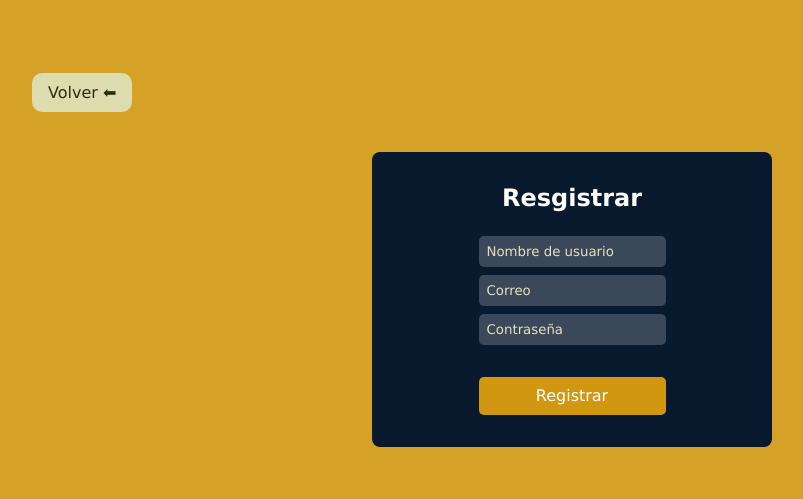
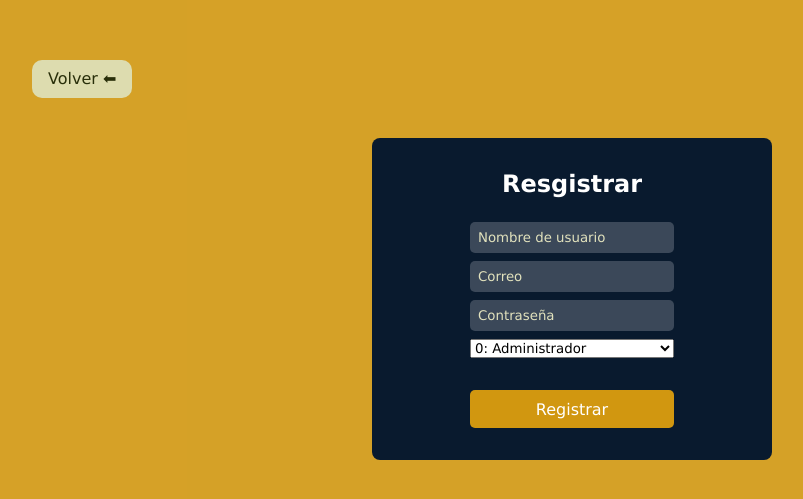
Before and after one commit to slqpez/front-pet-care, a React (Vite) app: page /register in a window 1280 px wide. Shown: the part 135-634 px from the top of the page, without its empty margins (68-871 px from the left). Built offline with nearby package versions, Linux system fonts and the light colour scheme.

Commit message:
Rols and diferentes views for its

```diff
--- a/src/App.jsx
+++ b/src/App.jsx
@@ -8,6 +8,7 @@ import AuthContext from "./context/AuthContext";
 import Register from "./pages/Register/Register";
 import Pets from "./pages/Pets/CreatePet";
 import NewClient from "./pages/NewClient/NewClient";
+import HomeUser from "./pages/HomeUser/HomeUser";
 
 function App() {
   const [user, setUser] = useState({});
@@ -15,8 +16,9 @@ function App() {
 
   useEffect(() => {
     user ? setLogged(true) : setLogged(false);
+
   }, []);
-
+console.log(user)
   return (
     <UserContext.Provider value={{ user, setUser }}>
       <AuthContext.Provider value={{ logged, setLogged }}>
--- a/src/pages/Home.jsx
+++ b/src/pages/Home.jsx
@@ -4,11 +4,11 @@ import AuthContext from "../context/AuthContext";
 import { useHistory, Link } from "react-router-dom";
 import { getUser, getUsers } from "../services/users";
 import "./home.css";
-
+import HomeUser from "./HomeUser/HomeUser";
 
 function Home() {
   const { user, setUser } = useContext(UserContext);
-  const [users, setUsers] = useState([])
+  const [users, setUsers] = useState([]);
   const { setLogged } = useContext(AuthContext);
   let history = useHistory();
 
@@ -28,11 +28,8 @@ function Home() {
 
   useEffect(() => {
     const token = localStorage.getItem("a_t");
-    getUsers(token)
-    .then((users) => setUsers(users))
-  },[])
-
-  console.log(user);
+    getUsers(token).then((users) => setUsers(users));
+  }, []);
 
   const handleLogOut = () => {
     localStorage.removeItem("a_t");
@@ -62,25 +59,27 @@ function Home() {
         <aside>
           <nav className="navbar-aside">
             <div>
+              {user.role === 0 ? (
+                <>
                   <Link to="/" className="item-aside">
                     Administrar empleados 💾
                   </Link>
                   <Link to="/register" className="item-aside">
                     Crear nuevo empleado ➕
                   </Link>
-              <Link to="/createPet" className="item-aside">
-                Crear nueva mascota ➕
-              </Link>
+                </>
+              ) : (
                 <Link to="/newClient" className="item-aside">
                   Crear nuevo Cliente ➕
                 </Link>
+              )}
             </div>
-            <Link to="/register" className="item-aside">
+            <Link to="/" className="item-aside">
               Mi perfil 👤
             </Link>
           </nav>
         </aside>
-
+        {user.role === 0 ? (
           <main className="dashboard">
             <div>
               <table>
@@ -94,8 +93,8 @@ function Home() {
                   </tr>
                 </thead>
                 <tbody>
-                {users.map(user=>{
-                  return(
+                  {users.map((user) => {
+                    return (
                       <tr key={user._id}>
                         <th scope="row">{user._id}</th>
                         <td>{user.username}</td>
@@ -106,13 +105,15 @@ function Home() {
                           <button data-id={user._id}>Y</button>
                         </td>
                       </tr>
-                  )
+                    );
                   })}
-
                 </tbody>
               </table>
             </div>
           </main>
+        ) : (
+          <HomeUser />
+        )}
       </section>
 
       {/*  <Link to="/register" className="btn-create">
--- /dev/null
+++ b/src/pages/HomeUser/HomeUser.jsx
@@ -0,0 +1,11 @@
+import React from 'react'
+
+function HomeUser() {
+  return (
+    <div>
+      Este es el home de un profesor de guardería
+    </div>
+  )
+}
+
+export default HomeUser
--- a/src/pages/Register/Register.jsx
+++ b/src/pages/Register/Register.jsx
@@ -2,6 +2,7 @@ import React, { useState } from "react";
 import { Link } from "react-router-dom";
 import Message from "../../components/utils/Message";
 import Spinner from "../../components/utils/Spinner/Spinner";
+import { registerUser } from "../../services/users";
 import "./register.css";
 
 function Register() {
@@ -9,6 +10,7 @@ function Register() {
     username: "",
     password: "",
     email: "",
+    role:0
   });
   const [message, setMessage] = useState({
     show: false,
@@ -17,22 +19,21 @@ function Register() {
   });
   const [isLoading, setIsLoading] = useState(false);
 
+  const token=localStorage.getItem("a_t")
+
   const handleInputs = (e) => {
     setInputData({ ...inputData, [e.target.name]: e.target.value });
   };
 
+  const handleRol =(e)=>{
+    setInputData({ ...inputData, role:Number(e.target.value)})
+  }
+
+
   const handleSubmit = (e) => {
     setIsLoading(true);
     e.preventDefault();
-    fetch("https://petcareiw.herokuapp.com/api/users", {
-      method: "POST",
-      headers: {
-        Accept: "application/json",
-        "Content-Type": "application/json",
-      },
-      body: JSON.stringify(inputData),
-    })
-      .then((res) => res.json())
+    registerUser(inputData,token)
       .then((data) => {
         setIsLoading(false);
         if (data.created) {
@@ -75,7 +76,7 @@ function Register() {
               />
               <input
                 className="input-login"
-                type="text"
+                type="email"
                 name="email"
                 onChange={handleInputs}
                 placeholder="Correo"
@@ -89,6 +90,15 @@ function Register() {
                 placeholder="Contraseña"
                 value={inputData.password}
               />
+              <select name="select" onChange={handleRol}>
+                <option value="0" >0: Administrador</option>
+                <option value="1" >1: Asistente de gerencia</option>
+                <option value="2" >2: Gerente financiero</option>
+                <option value="3" >3: Asistente financiero</option>
+                <option value="4" >4: Director de guaerdería</option>
+                <option value="5" >5: Profesor de guardería</option>
+                <option value="6" >6: Conductor de transporte</option>
+              </select>
             </div>
             <button className="btn-login">Registrar</button>
           </form>
--- a/src/services/users.js
+++ b/src/services/users.js
@@ -26,3 +26,19 @@ export function getUsers(token){
     .then(data=>data)
     .catch(err=>console.log(err))
 }
+
+
+export function registerUser(user, token){
+  return fetch("http://localhost:4000/api/users", {
+      method: "POST",
+      headers: {
+        Accept: "application/json",
+        "Content-Type": "application/json",
+        Authorization: `Bearer ${token}`
+
+      },
+      body: JSON.stringify(user),
+    })
+      .then((res) => res.json())
+      .then(data=> data)
+}
```
Lines whose indentation alone changed are shown as unchanged.
